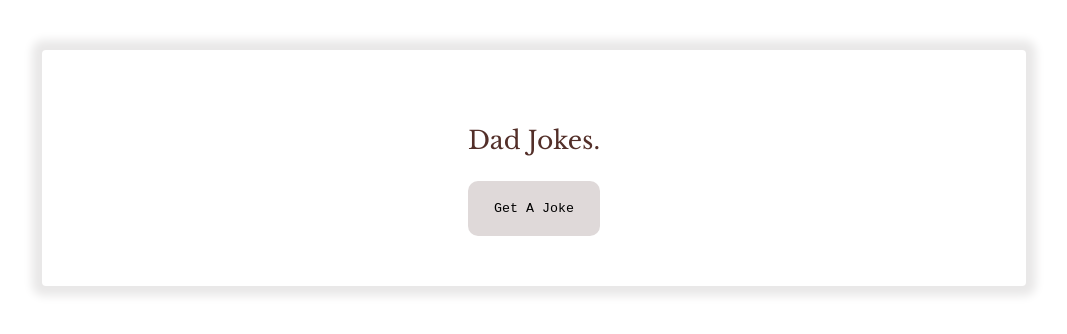
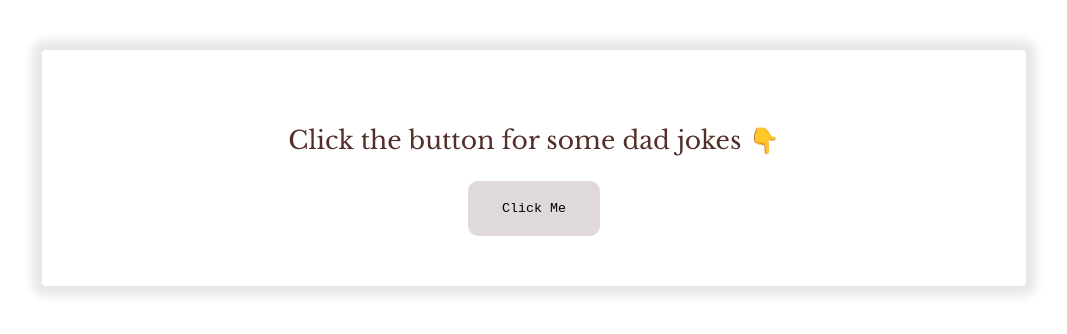
Before and after one commit to violetapintoleite/dad-jokes, a plain HTML site: page index.html in a window 1280 px wide. Shown: the whole page, without its empty margins (106-1173 px from the left). Drawn offline with nearby package versions, Linux system fonts and the light colour scheme.

Commit message:
Changed copy

```diff
--- a/index.html
+++ b/index.html
@@ -47,9 +47,9 @@
   <body>
     <div class="wrapper">
       <div class="joke">
-        <p>Dad Jokes.</p>
+        <p>Click the button for some dad jokes 👇</p>
       </div>
-      <button class="getJoke">Get A Joke</button>
+      <button class="getJoke">Click Me</button>
     </div>
     <script src="./dad-jokes.js"></script>
   </body>
```
